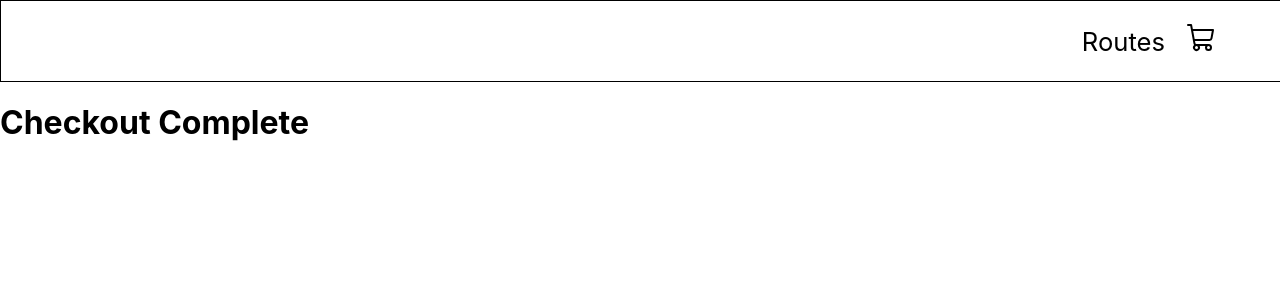
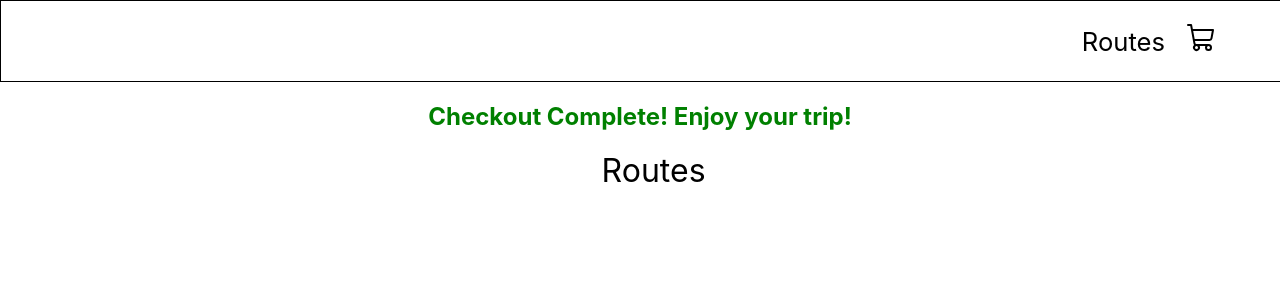
Before and after one commit to KeenanKistoo/2438840_KeenanKistoo_Assignment1_RoutePlanner, a React (Create React App) app in the folder coding-challenge2/: page /checkout in a window 1280 px wide. Shown: the top 300 px of the page. Built offline with nearby package versions, Linux system fonts and the light colour scheme.

Commit message:
Error Message Displays
When the cart is empty, an error message displays that the cart is empty

```diff
--- a/coding-challenge2/src/Pages/CheckOut/Checkout.css
+++ b/coding-challenge2/src/Pages/CheckOut/Checkout.css
@@ -0,0 +1,21 @@
+.message{
+    text-align: center;
+}
+
+.complete{
+    color: green;
+    text-align: center;
+}
+
+.link{
+    text-align: center;
+    margin-left: 47%;
+    font-size: 2rem;
+    color: black;
+    text-decoration: none;
+}
+
+.link:hover{
+    color: blue;
+    text-decoration: underline;
+}
--- a/coding-challenge2/src/Pages/CheckOut/Checkout.jsx
+++ b/coding-challenge2/src/Pages/CheckOut/Checkout.jsx
@@ -1,5 +1,7 @@
 import React, { useState, useEffect, useContext } from "react";
 import { TicketPurchaseContext } from "../../Context/TicketPurchaseContext";
+import { Link } from "react-router-dom";
+import './Checkout.css'
 
 
 function Checkout() {
@@ -19,9 +21,12 @@ function Checkout() {
     return (
         <>
             {isLoading ? (
-                <h1>Loading...</h1>
+                <h1 className="message">Loading...</h1>
             ) : (
-                <h1 onLoad={() => completeCheckout()}>Checkout Complete</h1>
+                <section>
+                    <h1 className="complete" onLoad={() => completeCheckout()}>Checkout Complete! Enjoy your trip!</h1>
+                    <Link className="link" to={"/"}>Routes</Link>
+                </section>
             )}
         </>
     );
--- a/coding-challenge2/src/Pages/Purchase/Purchase.css
+++ b/coding-challenge2/src/Pages/Purchase/Purchase.css
@@ -57,3 +57,8 @@ margin-left: 2rem;
     font-size: 2rem;
 
 }
+
+.no-items{
+    text-align: center;
+    font-size: 2rem;
+}
--- a/coding-challenge2/src/Pages/Purchase/Purchase.jsx
+++ b/coding-challenge2/src/Pages/Purchase/Purchase.jsx
@@ -24,12 +24,13 @@ function Purchase(){
     return(
         <>
         <h1 className="page-head">Cart</h1>
+        {Object.values(ticketPurchase).some(amount => amount > 0) ? ( // Check if any value is greater than 0
+            <>
                 {Object.keys(ticketPurchase)
                 .filter((ticket) => ticketPurchase[ticket] !== 0) // Filter out keys with a value of 0
                 .map((ticket) => (
-                // Your JSX code for each ticket goes here
                     <div className="ticket" key={ticket}>
-                    {/* Example: Render the ID of each ticket */}
+                        {/* Your JSX code for each ticket goes here */}
                         <h2 className="ticket-head">{td[ticket-1].title}</h2>
                         <p className="route-id">{"route-id: " + td[ticket-1].id}</p>
                         <p className="price-cart">{"Total Price: " + 'R' + (td[ticket-1].price * ticketPurchase[ticket])}</p>
@@ -46,6 +47,11 @@ function Purchase(){
                 .reduce((total, price) => total + price, 0)}</p>
                 <Link className='checkout' to='/checkout'>Checkout</Link>
             </>
+        ) : (
+            <p className="no-items">No items in cart</p>
+        )}
+    </>
+
     );
 }
 
```
Lines whose indentation alone changed are shown as unchanged.
